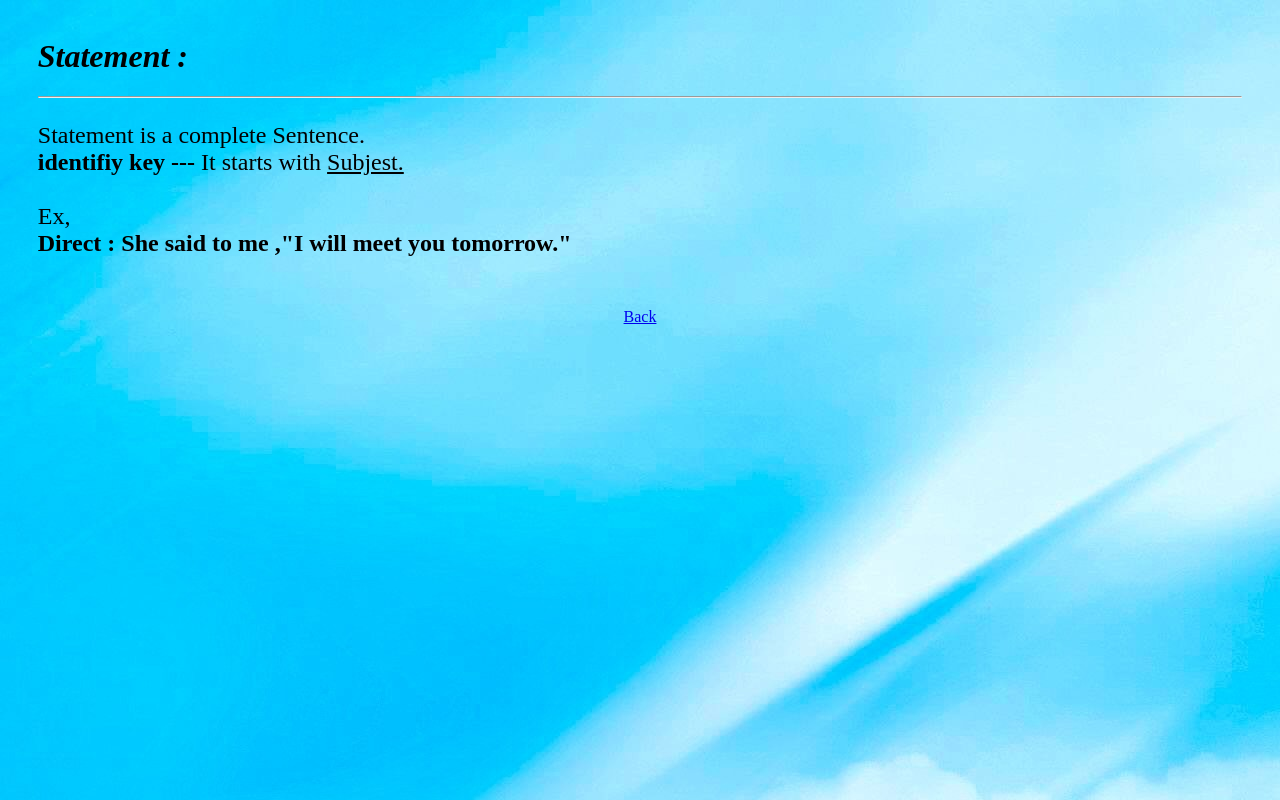
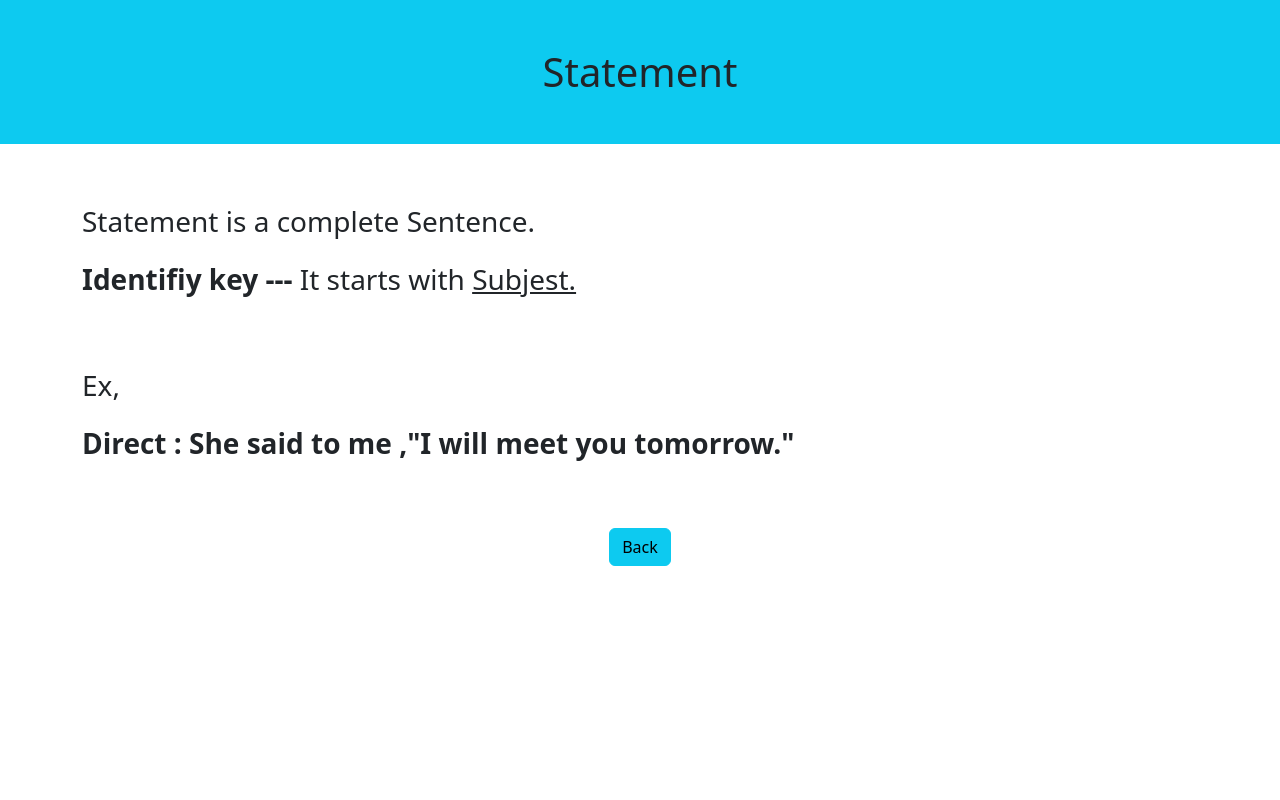
Before and after one commit to Murali2807/Murali2807.github.io, a website: page reportedspeech/html/Statement.html in a window 1280 px wide. Drawn offline with nearby package versions, Linux system fonts and the light colour scheme.

Commit message:
Statment design change

```diff
--- a/reportedspeech/html/Statement.html
+++ b/reportedspeech/html/Statement.html
@@ -2,24 +2,26 @@
 
 <head>
     <title> Statement </title>
-    <link rel="stylesheet" type="text/css" href="../css/style.css">
+    <!-- <link rel="stylesheet" type="text/css" href="../css/style.css"> -->
+    <link href="https://cdn.jsdelivr.net/npm/bootstrap@5.3.0-alpha1/dist/css/bootstrap.min.css" rel="stylesheet"
+        integrity="sha384-GLhlTQ8iRABdZLl6O3oVMWSktQOp6b7In1Zl3/Jr59b6EGGoI1aFkw7cmDA6j6gD" crossorigin="anonymous">
 </head>
 
 <body>
-    <h1><i>Statement : </i></h1>
-    <hr>
+    <h1 class="bg-info p-5 text-center">Statement</h1>
+    <div class="container py-5">
+        <p class="fs-3">Statement is a complete Sentence.</p>
+        <p class="fs-3"><b>Identifiy key --- </b> It starts with <u>Subjest.</u></p>
+        <div class=" fs-3 py-5">
+            <p>Ex,</p>
+            <p><b> Direct : She said to me ,"I will meet you tomorrow."</b></p>
+        </div>
+        <div class="text-center"><a class="btn btn-info" href="../index.html">Back</a></div>
+    </div>
 
-    <p style="font-size: x-large;">Statement is a complete Sentence.<br>
-        <b>identifiy key --- </b> It starts with <u>Subjest.</u><br><br>
-
-        Ex,<br>
-        <b> Direct : She said to me ,"I will meet you tomorrow."<br><br>
-        </b>
-
-    </p>
-
-    <center><a href="../index.html">Back</a></center>
-
+    <script src="https://cdn.jsdelivr.net/npm/bootstrap@5.3.0-alpha1/dist/js/bootstrap.bundle.min.js"
+        integrity="sha384-w76AqPfDkMBDXo30jS1Sgez6pr3x5MlQ1ZAGC+nuZB+EYdgRZgiwxhTBTkF7CXvN"
+        crossorigin="anonymous"></script>
 </body>
 
 </html>
```
